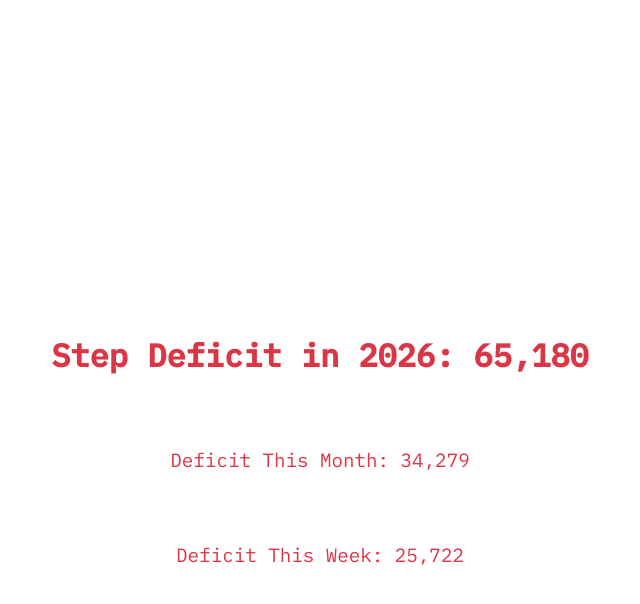
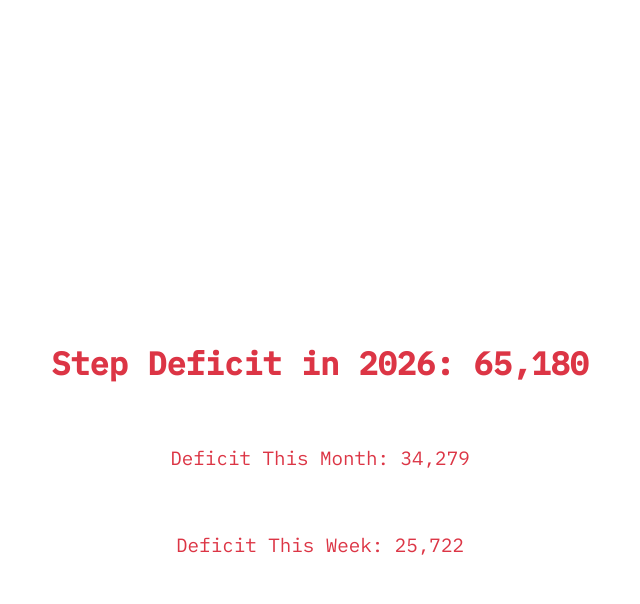
Before and after one commit to elitsung/elitsung.github.io, a Jekyll site: the page projects/steps/index.html, which Jekyll copies as it is, in a window 1280 px wide. Shown: the top 604 px of the page, without its empty margins (320-960 px from the left). Built offline with Jekyll 4.4.1, drawn with Linux system fonts in a browser that asks for light colours.

Commit message:
Change line height from 1.6 to 1.2 in index.html

```diff
--- a/projects/steps/index.html
+++ b/projects/steps/index.html
@@ -9,7 +9,7 @@
       font-family: "IBM Plex Mono", ui-monospace, SFMono-Regular, Menlo, Consolas, monospace;
       max-width: 900px;
       margin: 0 auto;
-      line-height: 1.6;
+      line-height: 1.2;
       background-color: #fff;
       color: #111;
       text-align: center;
```
